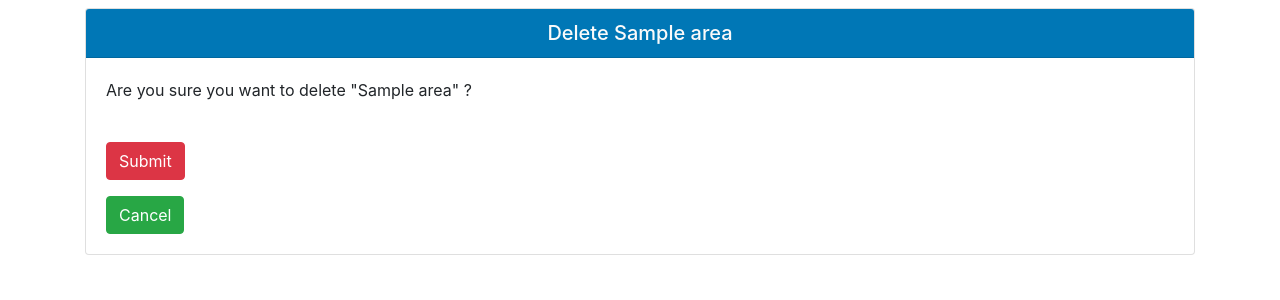
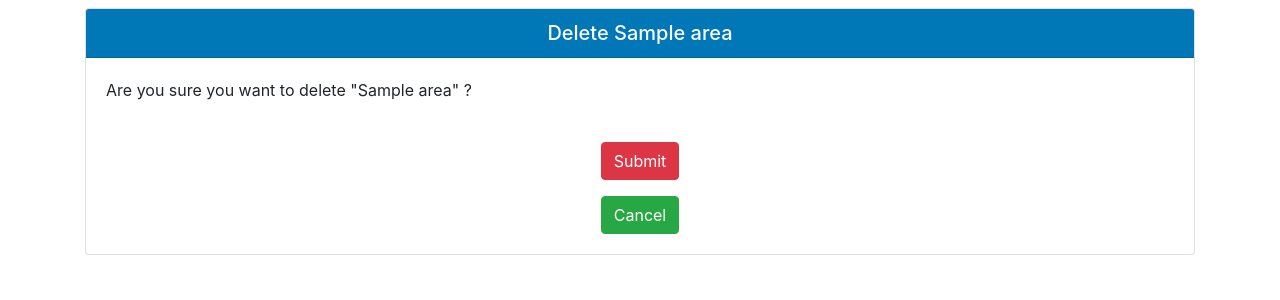
Before and after one commit to tdignan87/TraceSense, a Django app: page /departments/delete_area/1 in a window 1280 px wide. Shown: the part 80-380 px from the top of the page. Run offline with Django 3.2, Linux system fonts and the light colour scheme; tables that the repository leaves empty hold one stand-in row (values such as "Sample post"); some libraries are stand-ins or nearby versions.

Commit message:
added delete btn css styling in delete page

```diff
--- a/static/css/style.css
+++ b/static/css/style.css
@@ -495,3 +495,11 @@ primaryAction {
 .options-menu {
     float: right;
 }
+
+.delete-btn-confirm {
+    text-align: center;
+}
+
+.delete-cancel-btn {
+    text-align: center;
+}
```
